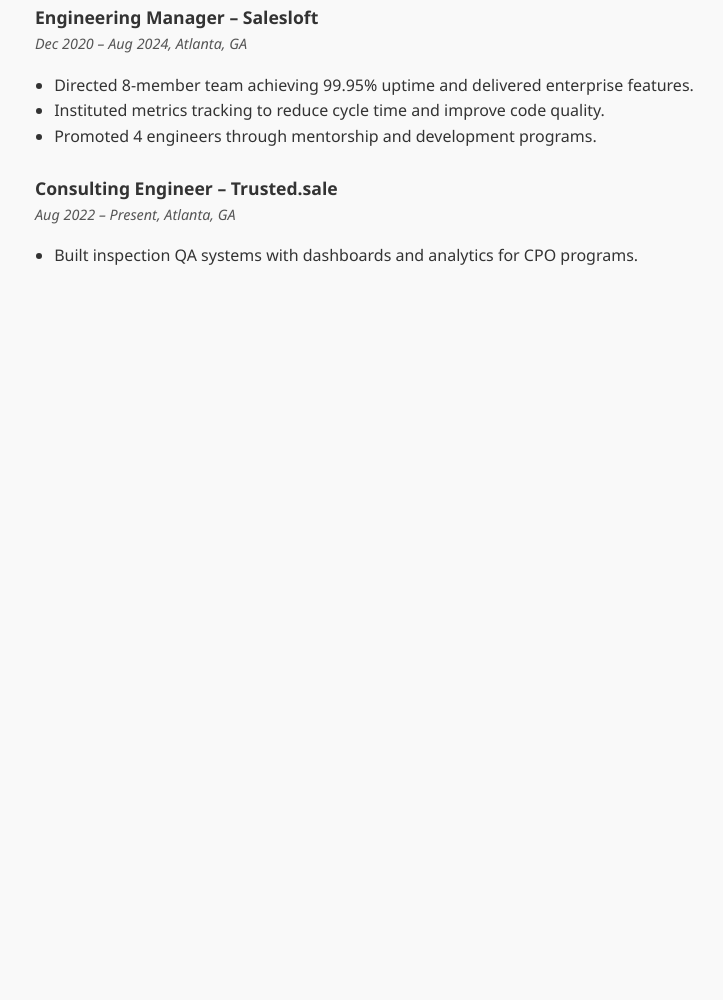
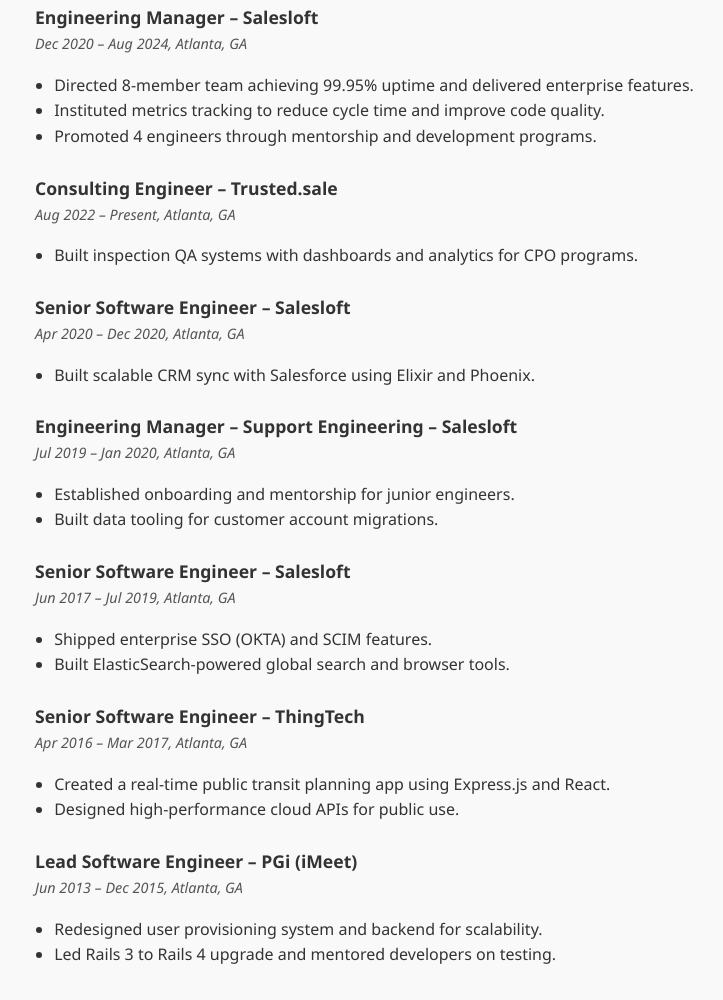
Before and after one commit to mikeodell77/mikeodell77.github.io, a plain HTML site: page index.html in a window 1280 px wide. Shown: the part 831-1831 px from the top of the page, without its empty margins (155-878 px from the left). Before the commit the page ends 1132 px from the top, so only its background shows below. Drawn offline with Linux system fonts and the light colour scheme.

Commit message:
add all job experience

```diff
--- a/index.html
+++ b/index.html
@@ -107,6 +107,46 @@
         <li>Built inspection QA systems with dashboards and analytics for CPO programs.</li>
       </ul>
     </div>
-  </section>
-</body>
+
+    <div class="job">
+      <h3>Senior Software Engineer – Salesloft</h3>
+      <span>Apr 2020 – Dec 2020, Atlanta, GA</span>
+      <ul>
+        <li>Built scalable CRM sync with Salesforce using Elixir and Phoenix.</li>
+      </ul>
+    </div>
+    <div class="job">
+      <h3>Engineering Manager – Support Engineering – Salesloft</h3>
+      <span>Jul 2019 – Jan 2020, Atlanta, GA</span>
+      <ul>
+        <li>Established onboarding and mentorship for junior engineers.</li>
+        <li>Built data tooling for customer account migrations.</li>
+      </ul>
+    </div>
+    <div class="job">
+      <h3>Senior Software Engineer – Salesloft</h3>
+      <span>Jun 2017 – Jul 2019, Atlanta, GA</span>
+      <ul>
+        <li>Shipped enterprise SSO (OKTA) and SCIM features.</li>
+        <li>Built ElasticSearch-powered global search and browser tools.</li>
+      </ul>
+    </div>
+    <div class="job">
+      <h3>Senior Software Engineer – ThingTech</h3>
+      <span>Apr 2016 – Mar 2017, Atlanta, GA</span>
+      <ul>
+        <li>Created a real-time public transit planning app using Express.js and React.</li>
+        <li>Designed high-performance cloud APIs for public use.</li>
+      </ul>
+    </div>
+    <div class="job">
+      <h3>Lead Software Engineer – PGi (iMeet)</h3>
+      <span>Jun 2013 – Dec 2015, Atlanta, GA</span>
+      <ul>
+        <li>Redesigned user provisioning system and backend for scalability.</li>
+        <li>Led Rails 3 to Rails 4 upgrade and mentored developers on testing.</li>
+      </ul>
+    </div>
+    </section>
+    </body>
 </html>
```
